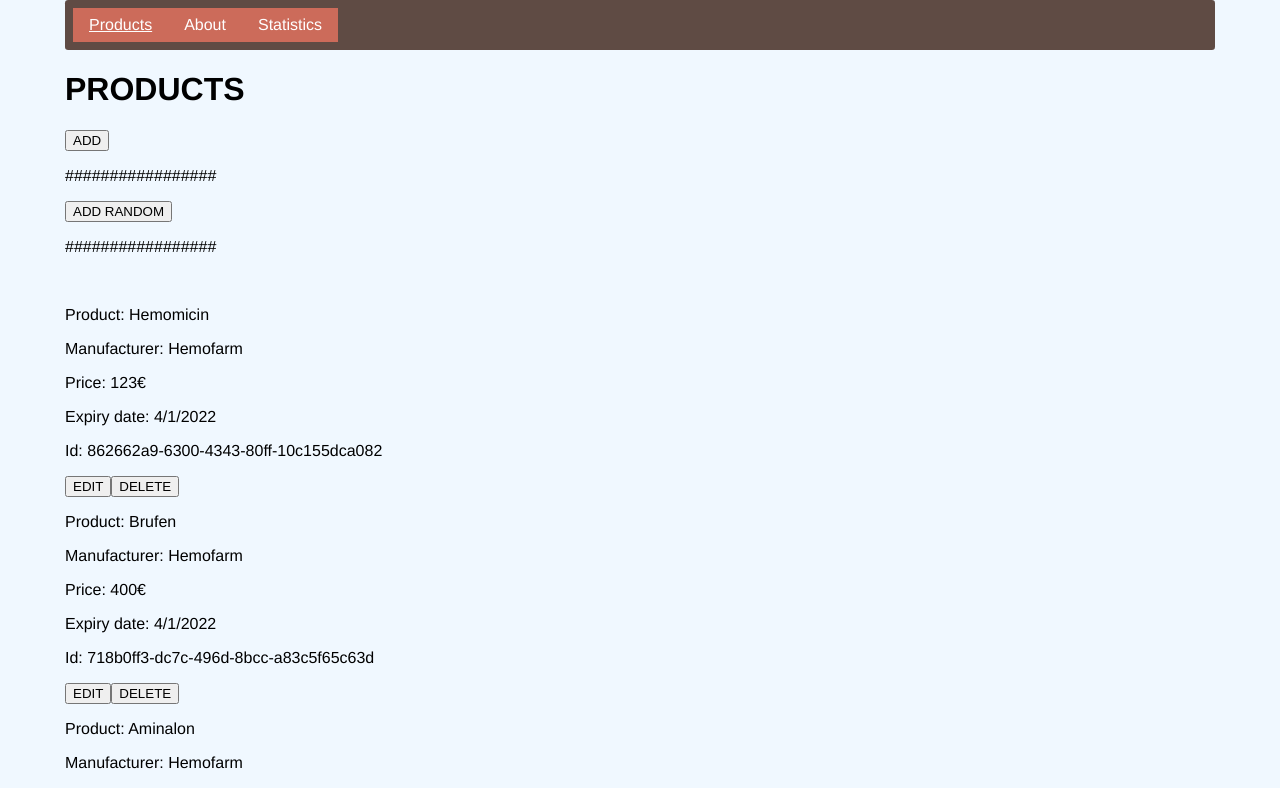
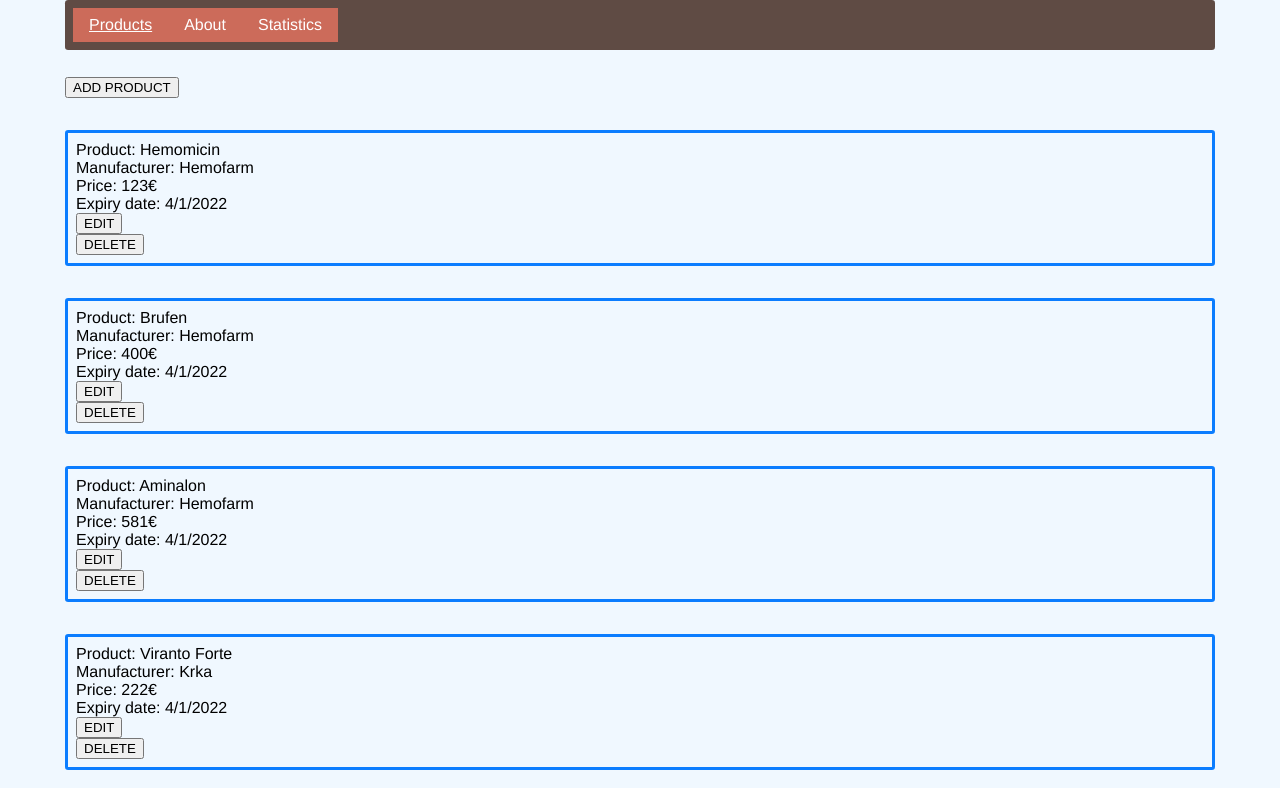
Before and after one commit to zKaoX/smart-cat-aleksandar-sosaljski, a React (Vite) app: page /products in a window 1280 px wide. Shown: the top 788 px of the page. Built offline with nearby package versions, Linux system fonts and the light colour scheme.

Commit message:
Product komponenta sada izgleda bolje

```diff
--- a/src/components/Product.jsx
+++ b/src/components/Product.jsx
@@ -11,15 +11,14 @@
      */
     const dateString = (new Date(product.expiryDate)).toLocaleDateString();
     return (
-        <>
-            <p>Product: {product.name}</p>
-            <p>Manufacturer: {product.manufacturer.name}</p>
-            <p>Price: {product.price}&euro;</p>
-            <p>Expiry date: {dateString}</p>
-            <p>Id: {product.id}</p>
-            <button onClick={handleEditClick}>EDIT</button>
-            <button onClick={handleDeleteClick}>DELETE</button>
-        </>
+        <ul className="product">
+            <li>Product: {product.name}</li>
+            <li>Manufacturer: {product.manufacturer.name}</li>
+            <li>Price: {product.price}&euro;</li>
+            <li>Expiry date: {dateString}</li>
+            <li> <button onClick={handleEditClick}>EDIT</button> </li>
+            <li> <button onClick={handleDeleteClick}>DELETE</button> </li>
+        </ul>
     );
 }
 
--- a/src/index.css
+++ b/src/index.css
@@ -16,6 +16,10 @@
 ::after {
   box-sizing: inherit;
 }
+
+
+
+
 
 
 /**
@@ -65,9 +69,32 @@
 }
  /* NAVIGATION - END */
 
+/* PRODUCT - START */
+.product {
+  margin: 0;
+  padding: 0.5em;
+  list-style-type: none;
+
+  border: 3px solid rgb(11, 125, 255);
+  border-radius: 0.2em;
+}
+/* PRODUCT - END */
+
  /* CONTAINER - START */
 .container {
   max-width: 1150px;
   margin: 0 auto;
 }
  /* CONTAINER - END */
+
+
+
+
+
+
+ /**
+  * PAGES
+  */
+  .products-page > * {
+    margin-top: 2em;
+  }
--- a/src/pages/Products.jsx
+++ b/src/pages/Products.jsx
@@ -16,30 +16,9 @@
         return fn;
     }, []);
 
-    function handleDeleteProductClick(id) {
-        deleteProduct(id);
-    }
-
-    function handleAddRandomClick() {
-        addProduct({
-            name: Math.random().toString(),
-            manufacturerId: '1',
-            price: 1,
-            expiryDate: new Date(Date.now())
-        });
-    }
-
     return (
-        <>
-            <h1>PRODUCTS</h1>
-
-            <button onClick={() => navigate('/products/add')}>ADD</button>
-
-            <br/>
-            <p>#################</p>
-            <button onClick={handleAddRandomClick}>ADD RANDOM</button>
-            <p>#################</p>
-            <br/>
+        <main className='products-page'>
+            <button onClick={() => navigate('/products/add')}>ADD PRODUCT</button>
 
             {
                 products.map(p => (
@@ -50,7 +29,7 @@
                     />
                 ))
             }
-        </>
+        </main>
     );
 }
 
```
